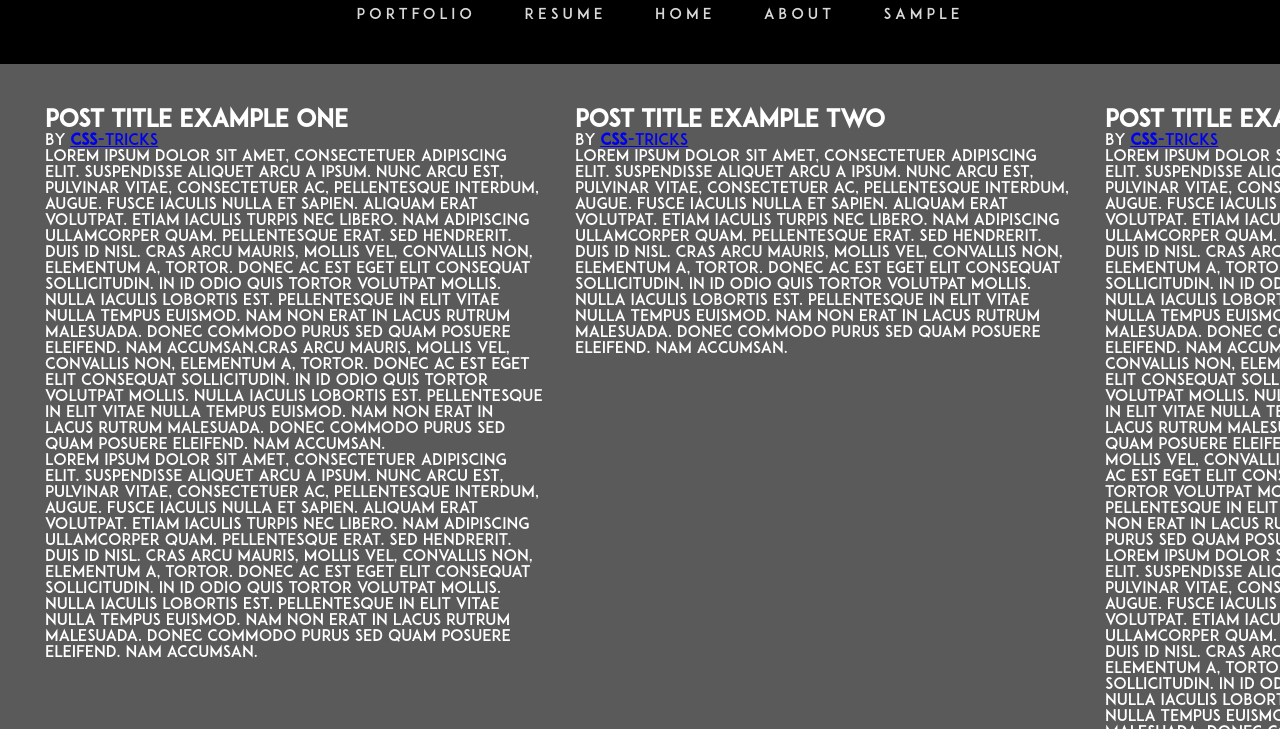
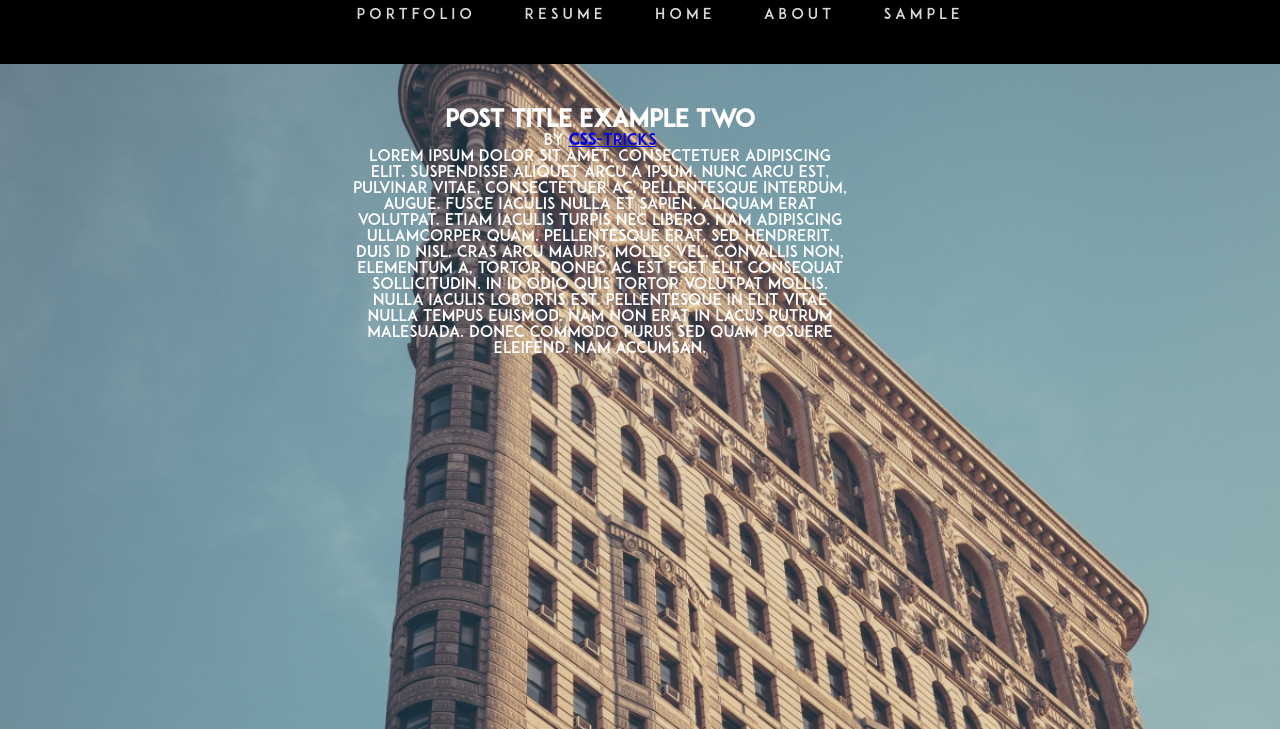
Before and after one commit to JosephNam/SOPA, a website: page index.html in a window 1280 px wide. Shown: the part 71-800 px from the top of the page. Drawn offline with Linux system fonts and the light colour scheme.

Commit message:
added image
asd

```diff
--- a/index.html
+++ b/index.html
@@ -9,7 +9,6 @@
         <script src="jquery.mousewheel.js"></script>
         <script src="jquery.mousewheel.min.js"></script>
         <script type="text/javascript">
-
             jQuery(function( $ ){
 
                 $(document).ready(function(){
@@ -18,8 +17,6 @@
                     total_top = padding_total + navbar_height;
                     $(".page-wrap").css("top", total_top + "px");
                     console.log(total_top);
-
-
                 });
             });
         </script>
@@ -27,16 +24,12 @@
             $(function(){
                 $("#page-wrap").wrapInner("<table cellspacing='30'><tr>");
                 $(".post").wrap("<td></td>");
-				$("body").mousewheel(function(event, delta) {
-					this.scrollLeft -= (delta * 30);
-					event.preventDefault();
-				});
             });
         </script>
     </head>
     <body class="text-custom">
     <div class="header" id="navbar">
-				<div class ="col-lg-12 col-md-12 col-sm-12">
+        <div>
             <h1>John Jacob Jingleheimer Schmitt</h1>
             <ul id="navlist">
                 <li> Portfolio </li>
@@ -48,7 +41,7 @@
         </div>
     </div>
     <div id="page-wrap" class="page-wrap">
-				<div class="post show">
+        <div class="post hide">
             <h2>Post Title Example One</h2>
             <p>By <a href="http://css-tricks.com"><strong>CSS</strong>-Tricks</a></p>
             <p>Lorem ipsum dolor sit amet, consectetuer adipiscing elit. Suspendisse aliquet arcu a ipsum. Nunc arcu est, pulvinar vitae, consectetuer ac, pellentesque interdum, augue. Fusce iaculis nulla et sapien. Aliquam erat volutpat. Etiam iaculis turpis nec libero. Nam adipiscing ullamcorper quam. Pellentesque erat. Sed hendrerit. Duis id nisl. Cras arcu mauris, mollis vel, convallis non, elementum a, tortor. Donec ac est eget elit consequat sollicitudin. In id odio quis tortor volutpat mollis. Nulla iaculis lobortis est. Pellentesque in elit vitae nulla tempus euismod. Nam non erat in lacus rutrum malesuada. Donec commodo purus sed quam posuere eleifend. Nam accumsan.Cras arcu mauris, mollis vel, convallis non, elementum a, tortor. Donec ac est eget elit consequat sollicitudin. In id odio quis tortor volutpat mollis. Nulla iaculis lobortis est. Pellentesque in elit vitae nulla tempus euismod. Nam non erat in lacus rutrum malesuada. Donec commodo purus sed quam posuere eleifend. Nam accumsan.</p>
@@ -56,7 +49,7 @@
             <p>Lorem ipsum dolor sit amet, consectetuer adipiscing elit. Suspendisse aliquet arcu a ipsum. Nunc arcu est, pulvinar vitae, consectetuer ac, pellentesque interdum, augue. Fusce iaculis nulla et sapien. Aliquam erat volutpat. Etiam iaculis turpis nec libero. Nam adipiscing ullamcorper quam. Pellentesque erat. Sed hendrerit. Duis id nisl. Cras arcu mauris, mollis vel, convallis non, elementum a, tortor. Donec ac est eget elit consequat sollicitudin. In id odio quis tortor volutpat mollis. Nulla iaculis lobortis est. Pellentesque in elit vitae nulla tempus euismod. Nam non erat in lacus rutrum malesuada. Donec commodo purus sed quam posuere eleifend. Nam accumsan.</p>
         </div>
 
-				<div class="post hide">
+        <div class="post show">
             <h2>Post Title Example Two</h2>
             <p>By <a href="http://css-tricks.com"><strong>CSS</strong>-Tricks</a></p>
             <p>Lorem ipsum dolor sit amet, consectetuer adipiscing elit. Suspendisse aliquet arcu a ipsum. Nunc arcu est, pulvinar vitae, consectetuer ac, pellentesque interdum, augue. Fusce iaculis nulla et sapien. Aliquam erat volutpat. Etiam iaculis turpis nec libero. Nam adipiscing ullamcorper quam. Pellentesque erat. Sed hendrerit. Duis id nisl. Cras arcu mauris, mollis vel, convallis non, elementum a, tortor. Donec ac est eget elit consequat sollicitudin. In id odio quis tortor volutpat mollis. Nulla iaculis lobortis est. Pellentesque in elit vitae nulla tempus euismod. Nam non erat in lacus rutrum malesuada. Donec commodo purus sed quam posuere eleifend. Nam accumsan.</p>
--- a/style.css
+++ b/style.css
@@ -1,4 +1,3 @@
-
 *
 {
 	margin: 0px;
@@ -12,7 +11,9 @@ html
 }
 body
 {
-
+        background-image: url('image1.jpg');
+        background-repeat:no-repeat;
+        background-size:cover;
 }
 .text-custom
 {
@@ -73,12 +74,15 @@ tr {
 
 .show
 {
-
+	padding-left: 55%;
+	margin-left: auto;
+	margin-right: auto;
+	text-align: center;
 }
 
 .hide
 {
-	display: inline-block;
+	display: none;
 }
 
 .page-wrap
@@ -87,7 +91,7 @@ tr {
 	padding: 1em;
 	top: 20%;
 	position: absolute;
-	width:100%;
+	width:99%;
 	overflow-y: scroll;
 	overflow-x: hidden;
 	bottom: 0;
```
Lines whose indentation alone changed are shown as unchanged.
